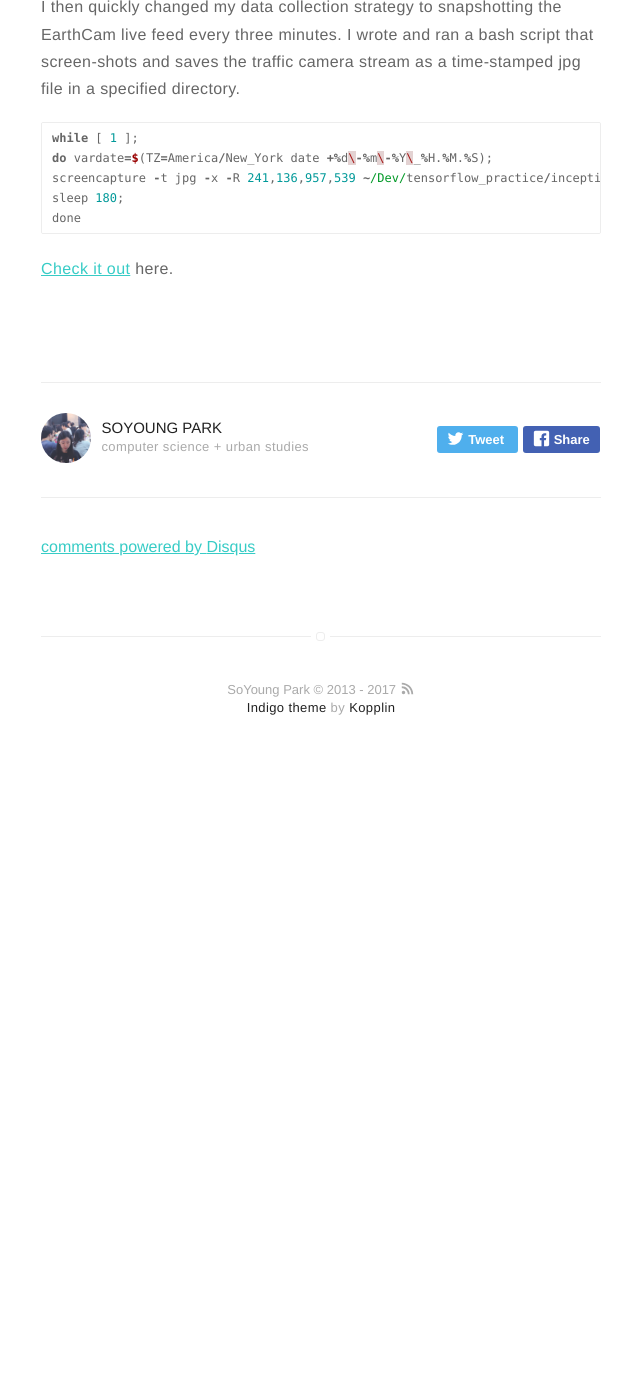
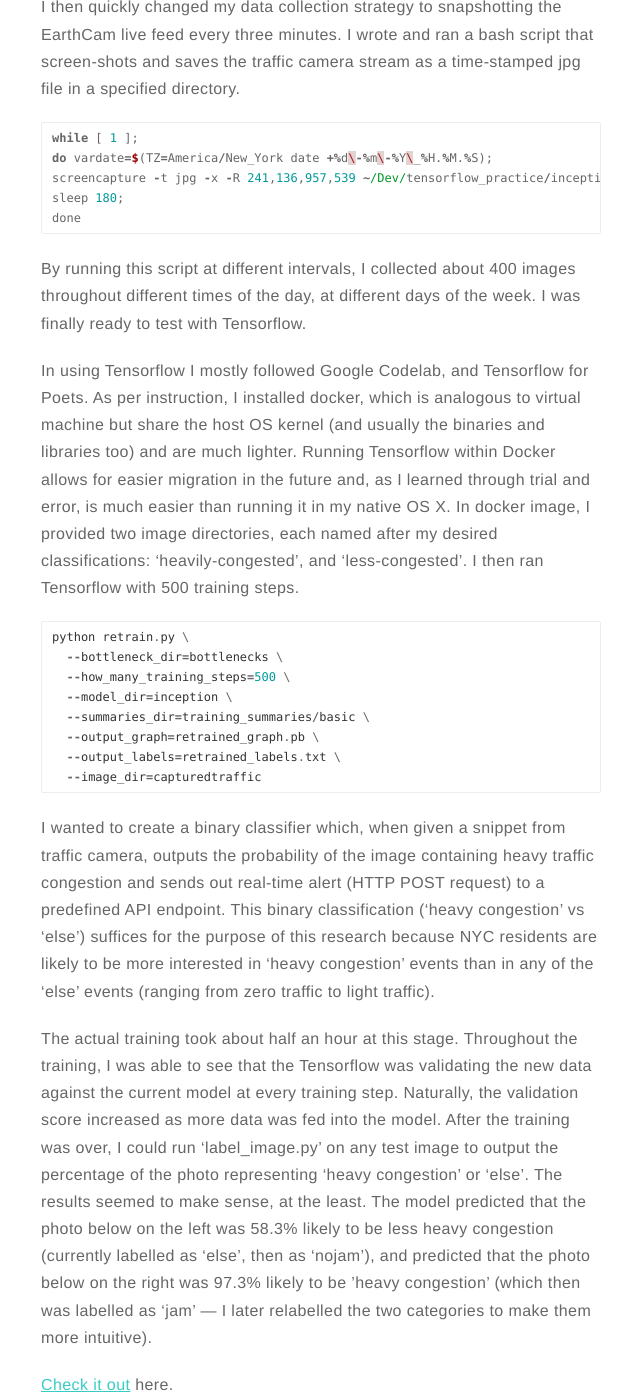
Before and after one commit to soyoungpark/soyoungpark.github.io, a Jekyll site: the page built from _posts/2017-08-14-tensorflow-traffic-congestion.markdown, in a window 1280 px wide and 1400 px high, scrolled down 3786 px. Shown: the whole window, without its empty margins (319-959 px from the left). Built offline with Jekyll 4.4.1, drawn with Linux system fonts in a browser that asks for light colours; comment, search, counter and statistics services are not loaded; before the commit the page ends 4565 px from its top, so only the background shows below that.

Commit message:
front end changes

```diff
--- a/_posts/2017-08-14-tensorflow-traffic-congestion.markdown
+++ b/_posts/2017-08-14-tensorflow-traffic-congestion.markdown
@@ -65,6 +65,25 @@ sleep 180;
 done
 {% endhighlight %}
 
+By running this script at different intervals, I collected about 400 images throughout different times of the day, at different days of the week. I was finally ready to test with Tensorflow.
+
+In using Tensorflow I mostly followed Google Codelab, and Tensorflow for Poets. As per instruction, I installed docker, which is analogous to virtual machine but share the host OS kernel (and usually the binaries and libraries too) and are much lighter. Running Tensorflow within Docker allows for easier migration in the future and, as I learned through trial and error, is much easier than running it in my native OS X. In docker image, I provided two image directories, each named after my desired classifications: 'heavily-congested', and 'less-congested'. I then ran Tensorflow with 500 training steps.
+
+{% highlight python %}
+python retrain.py \
+  --bottleneck_dir=bottlenecks \
+  --how_many_training_steps=500 \
+  --model_dir=inception \
+  --summaries_dir=training_summaries/basic \
+  --output_graph=retrained_graph.pb \
+  --output_labels=retrained_labels.txt \
+  --image_dir=capturedtraffic
+{% endhighlight %}
+
+I wanted to create a binary classifier which, when given a snippet from traffic camera, outputs the probability of the image containing heavy traffic congestion and sends out real-time alert (HTTP POST request) to a predefined API endpoint. This binary classification (‘heavy congestion’ vs ‘else’) suffices for the purpose of this research because NYC residents are likely to be more interested in ‘heavy congestion’ events than in any of the ‘else’ events (ranging from zero traffic to light traffic).
+
+The actual training took about half an hour at this stage. Throughout the training, I was able to see that the Tensorflow was validating the new data against the current model at every training step. Naturally, the validation score increased as more data was fed into the model. After the training was over, I could run ‘label_image.py’ on any test image to output the percentage of the photo representing ‘heavy congestion’ or ‘else’. The results seemed to make sense, at the least. The model predicted that the photo below on the left was 58.3% likely to be less heavy congestion (currently labelled as ‘else’, then as ‘nojam’), and predicted that the photo below on the right was 97.3% likely to be ’heavy congestion’ (which then was labelled as ‘jam’ — I later relabelled the two categories to make them more intuitive).
+
 
 [Check it out](http://soyoungpark.github.io/tftraffic/) here.
 
```
